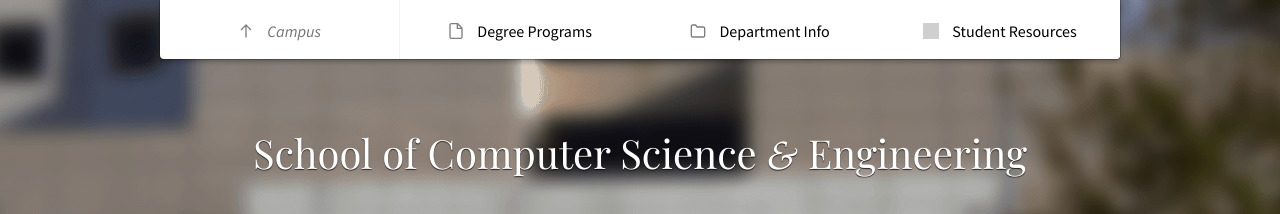
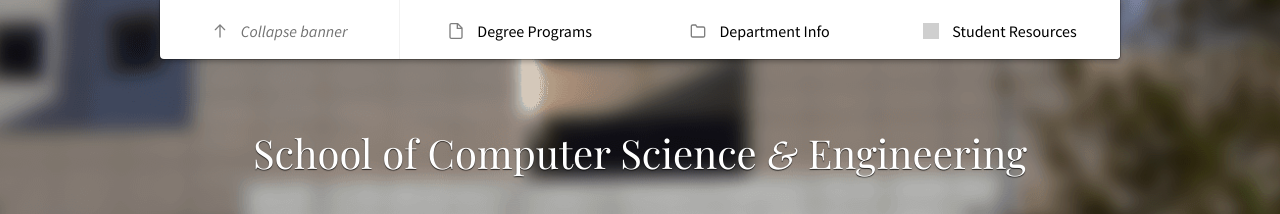
Before and after one commit to csusbdt/cse, a Jekyll site: the page built from programs/computer-systems/index.md, in a window 1280 px wide and 900 px high. Shown: the top 214 px of the window. Built offline with Jekyll 4.4.1, drawn with Linux system fonts in a browser that asks for light colours; nearby versions of some CDN libraries; some web fonts are replaced; some of the changed text lies outside the part shown; grey boxes are pictures that could not be loaded.

Commit message:
Small fixes

```diff
--- a/assets/coffee/main.coffee
+++ b/assets/coffee/main.coffee
@@ -36,7 +36,7 @@
 
     trigger:         $("#campus-trigger")
     icon:            $("#campus-trigger span")
-    content:         $("#campus-trigger i")
+    content:         $("#campus-trigger em")
     inserted:        false
 
     constructor: ->
--- a/assets/js/main.js
+++ b/assets/js/main.js
@@ -35,7 +35,7 @@
 
   Banner.prototype.icon = $("#campus-trigger span");
 
-  Banner.prototype.content = $("#campus-trigger i");
+  Banner.prototype.content = $("#campus-trigger em");
 
   Banner.prototype.inserted = false;
 
@@ -228,11 +228,11 @@
   };
 
   function DesktopContent() {
-    var elem, _i, _len, _ref;
+    var elem, i, len, ref;
     if (environment.isDesktop()) {
-      _ref = this.getDesktopContent();
-      for (_i = 0, _len = _ref.length; _i < _len; _i++) {
-        elem = _ref[_i];
+      ref = this.getDesktopContent();
+      for (i = 0, len = ref.length; i < len; i++) {
+        elem = ref[i];
         elem.setAttribute("href", elem.dataset.href);
         elem.removeAttribute("data-href");
         elem.removeAttribute("class");
```
Also changed, not shown: programs/computer-systems/index.md (+1 -1 lines).
